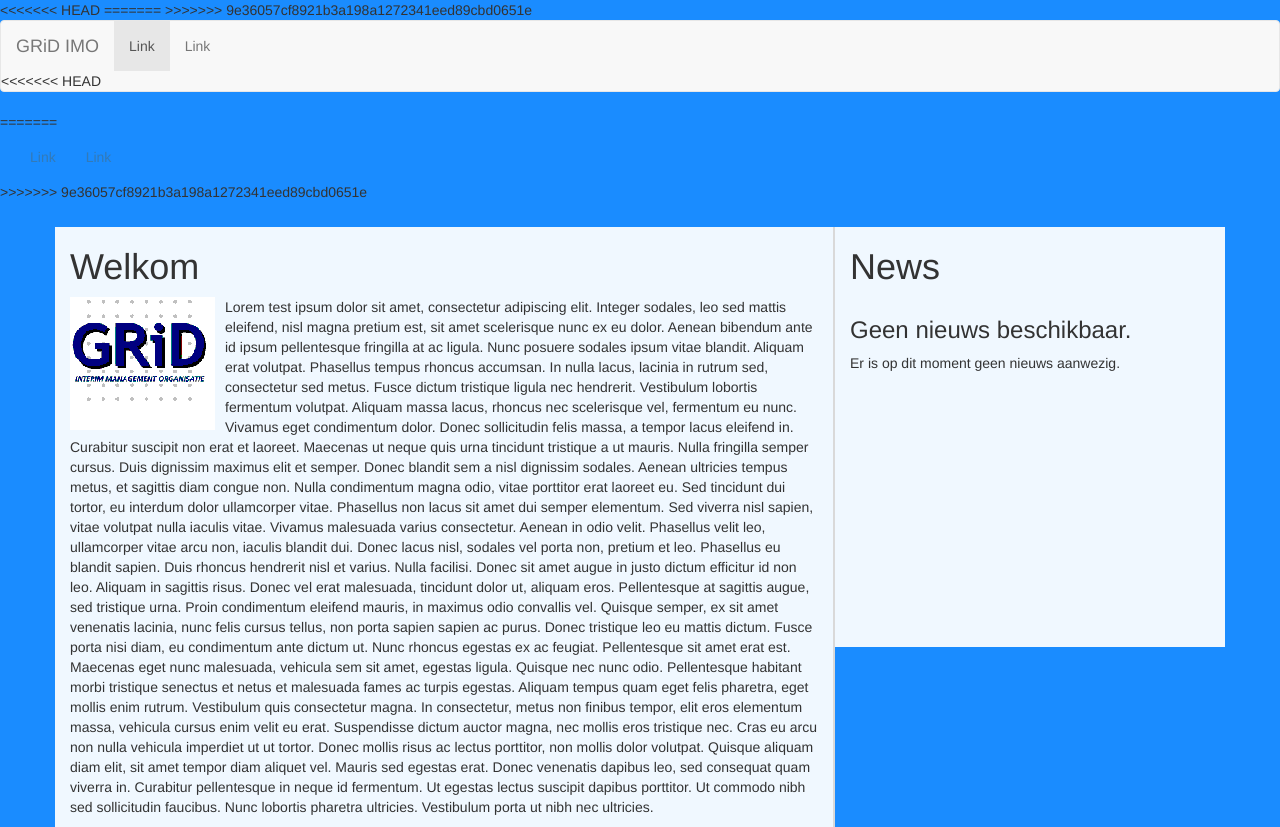
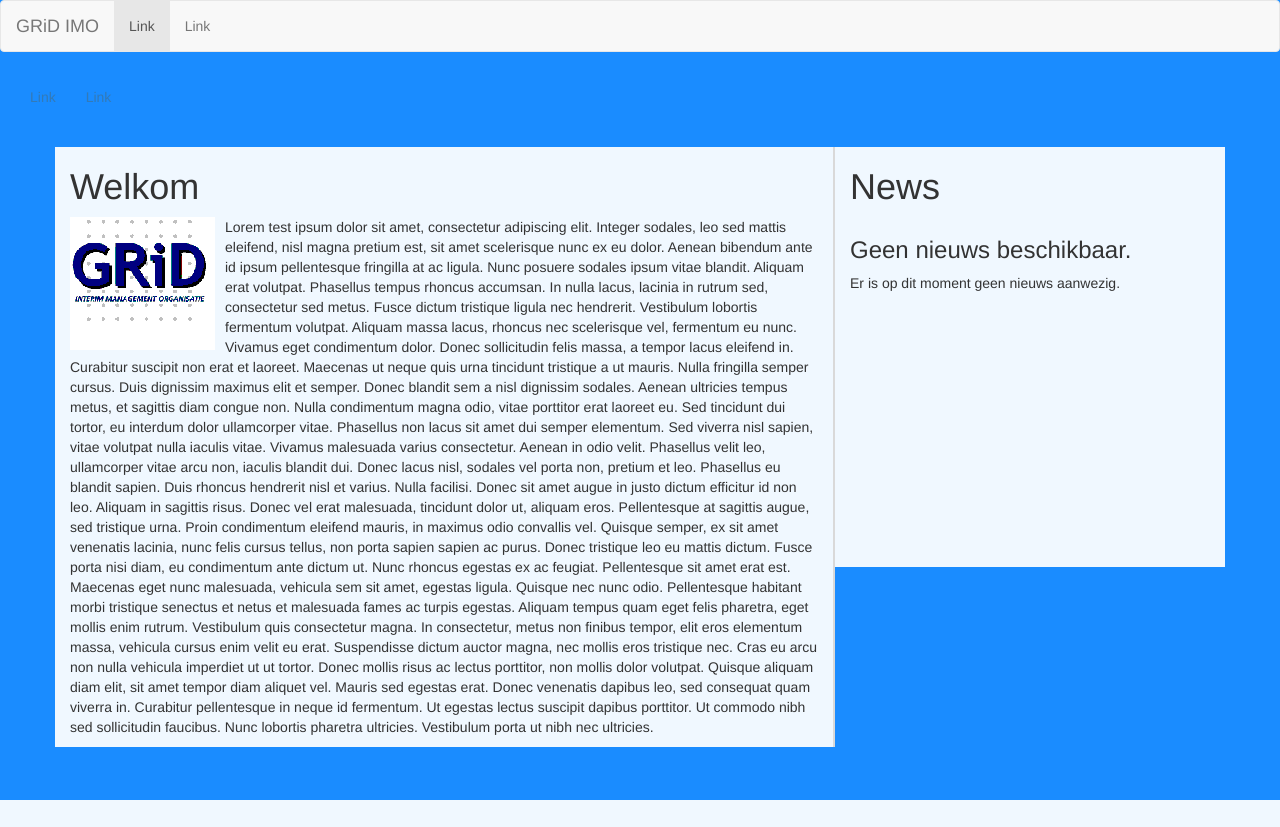
Before and after one commit to Zathoxic/GRiD_ReWork, a PHP site: page /index.php in a window 1280 px wide. After the commit the page ends 800 px from the top, so only its background shows below. Run offline with PHP 8.4, Linux system fonts and the light colour scheme; data that the repository does not hold is empty; some libraries are stand-ins or nearby versions.

Commit message:
no message

```diff
--- a/inc/header.php
+++ b/inc/header.php
@@ -1,18 +1,17 @@
 <!DOCTYPE html>
 <html lang="en">
-<<<<<<< HEAD
 
 <head>
 
 </head>
 
 <body>
-=======
+
     <head>
 
     </head>
+
     <body>
->>>>>>> 9e36057cf8921b3a198a1272341eed89cbd0651e
 
         <nav class="navbar navbar-default">
             <div class="container-fluid">
@@ -38,10 +37,8 @@
             </div>
             <!-- /.container-fluid -->
 
-<<<<<<< HEAD
         </nav>
     </body>
-=======
     <!-- Collect the nav links, forms, and other content for toggling -->
     <div class="collapse navbar-collapse" id="bs-example-navbar-collapse-1">
         <ul class="nav navbar-nav">
@@ -60,8 +57,9 @@
                        echo "<p style='float:right; margin:0;'>ingelogd als: ".$_SESSION['username']."</p> <br><a style='float:right' href='logout.php'>logout</a>";
          }
                     ?>
-        </div><!-- /.navbar-collapse -->
-      </div><!-- /.container-fluid -->
->>>>>>> 9e36057cf8921b3a198a1272341eed89cbd0651e
+    </div>
+    <!-- /.navbar-collapse -->
+    </div>
+    <!-- /.container-fluid -->
 
 </html>
```
Lines whose indentation alone changed are shown as unchanged.
